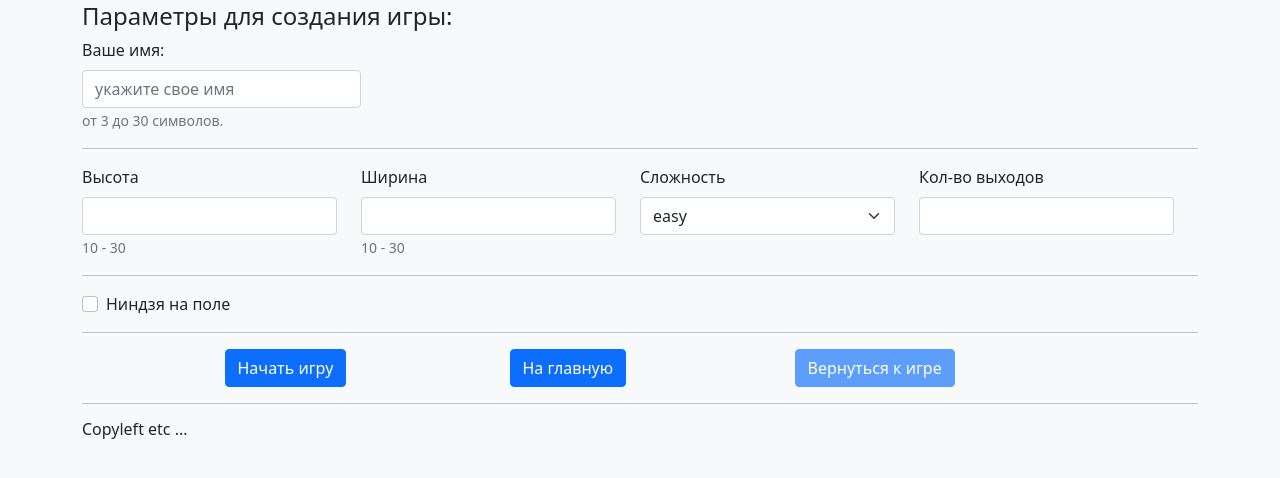
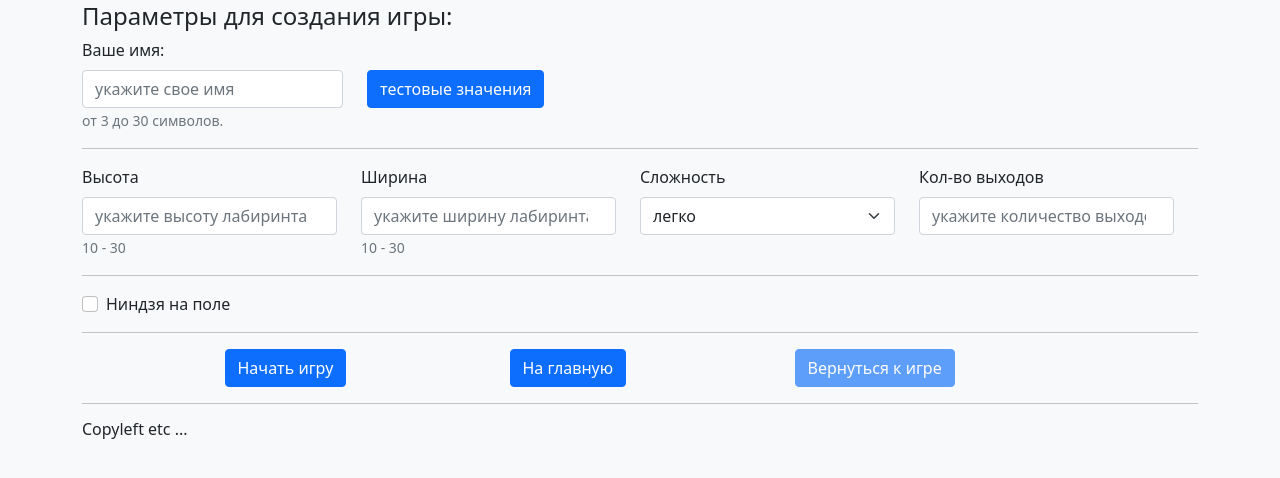
Before and after one commit to mkhaykin/stepik-mini, a Flask app: template templates/new.html in a window 1280 px wide. Shown: the part 40-518 px from the top of the page. Run offline with Flask 2, Linux system fonts and the light colour scheme; the template is opened without the code that fills it: values that come from a table or form of the project are taken from there, others are empty; some libraries are stand-ins or nearby versions.

Commit message:
new: set value, new.js

```diff
--- a/app.py
+++ b/app.py
@@ -111,14 +111,6 @@ def new():
     form.difficult.data = session_info['difficult']
     form.exit_count.data = session_info['exit_count']
     form.ninja.data = session_info['ninja']
-
-    # TODO drop
-    form.name.data = 'qwe'
-    form.height.data = '15'
-    form.width.data = '25'
-    form.difficult.data = 60
-    form.exit_count.data = 10
-    form.ninja.data = True
 
     return render_template('new.html',
                            form=form,
--- a/forms.py
+++ b/forms.py
@@ -7,16 +7,21 @@ from wtforms.validators import DataRequired, Length, NumberRange
 class NewGameForm(FlaskForm):
     valid_name = Length(min=3, max=30, message="укажите ваше имя (от 3 до 30 символов!")
     name = StringField('Ваше имя: ', validators=[DataRequired(), valid_name],
-                       render_kw={'placeholder': 'укажите свое имя'})
+                       render_kw={'placeholder': 'укажите свое имя', 'id': 'id_name'})
 
     valid_size = NumberRange(min=10, max=30, message="размер поля от 10 до 30!")
-    height = IntegerField('Высота', validators=[DataRequired(), valid_size])
-    width = IntegerField('Ширина', validators=[DataRequired(), valid_size])
+    height = IntegerField('Высота', validators=[DataRequired(), valid_size],
+                          render_kw={'placeholder': 'укажите высоту лабиринта', 'id': 'id_height'})
+    width = IntegerField('Ширина', validators=[DataRequired(), valid_size],
+                         render_kw={'placeholder': 'укажите ширину лабиринта', 'id': 'id_width'})
 
-    difficult = SelectField('Сложность', choices=[(30, 'easy'), (40, 'normal'), (60, 'high')], coerce=int)
+    difficult = SelectField('Сложность', choices=[(30, 'легко'), (50, 'нормально'), (70, 'сложно')], coerce=int,
+                            render_kw={'placeholder': 'укажите плотность стен в лабиринте', 'id': 'id_difficult'})
     valid_count = NumberRange(min=1, max=10, message="количество выходов от 1 до 10!")
-    exit_count = IntegerField('Кол-во выходов', validators=[DataRequired(), valid_count])
-    ninja = BooleanField('Ниндзя на поле')
+    exit_count = IntegerField('Кол-во выходов', validators=[DataRequired(), valid_count],
+                              render_kw={'placeholder': 'укажите количество выходов лабиринта', 'id': 'id_exit_count'})
+    ninja = BooleanField('Ниндзя на поле',
+                         render_kw={'id': 'id_ninja'})
 
     btn_submit = SubmitField('Начать игру', render_kw={'class': 'btn btn-primary'})
     # btn_index = SubmitField(label='На главную')  # , render_kw={"onclick": 'location.href=\"/index.html\"'}
--- /dev/null
+++ b/static/new.js
@@ -0,0 +1,8 @@
+function setValue(){
+    document.getElementById('id_name').value = 'Новое имя 1';
+    document.getElementById('id_height').value = 15;
+    document.getElementById('id_width').value = 25;
+    document.getElementById('id_difficult').value = 50;
+    document.getElementById('id_exit_count').value = 10;
+    document.getElementById('id_ninja').checked = true;
+}
--- a/static/script.js
+++ b/static/script.js
@@ -26,7 +26,6 @@ function get_json(url, json=null, callback=null, callback_onerror=null) {
     }
     xhr.send(JSON.stringify(json));
 }
-
 
 function TableDrop() {
     let table = document.getElementById('id_game_table');
--- a/templates/new.html
+++ b/templates/new.html
@@ -7,9 +7,14 @@
     <div>
     <form action="" method="post" class="form" role="form">
         {{ form.hidden_tag() }}
-        <div class="form-group col-3">
+        <div class="form-group col-12">
            {{form.name.label(class="form-label")}}
-           {{form.name(class="form-control")}}
+            <div class="row align-items-center justify-items-center">
+                <div class="col-3">{{form.name(class="form-control")}}</div>
+                <div class="col-3">
+                    <input type="button" class="btn btn-primary" value="тестовые значения" onClick="setValue()">
+                </div>
+            </div>
            <small id="nameHelp" class="form-text text-muted">от 3 до 30 символов.</small>
         </div>
         <hr/>
@@ -63,3 +68,7 @@
         </div>
 </div>
 {% endblock content %}
+
+{% block scripts %}
+	<script type="application/javascript" src="static/new.js"></script>
+{% endblock %}
```
Also changed, not shown: templates/index.html (+5 -5 lines).
